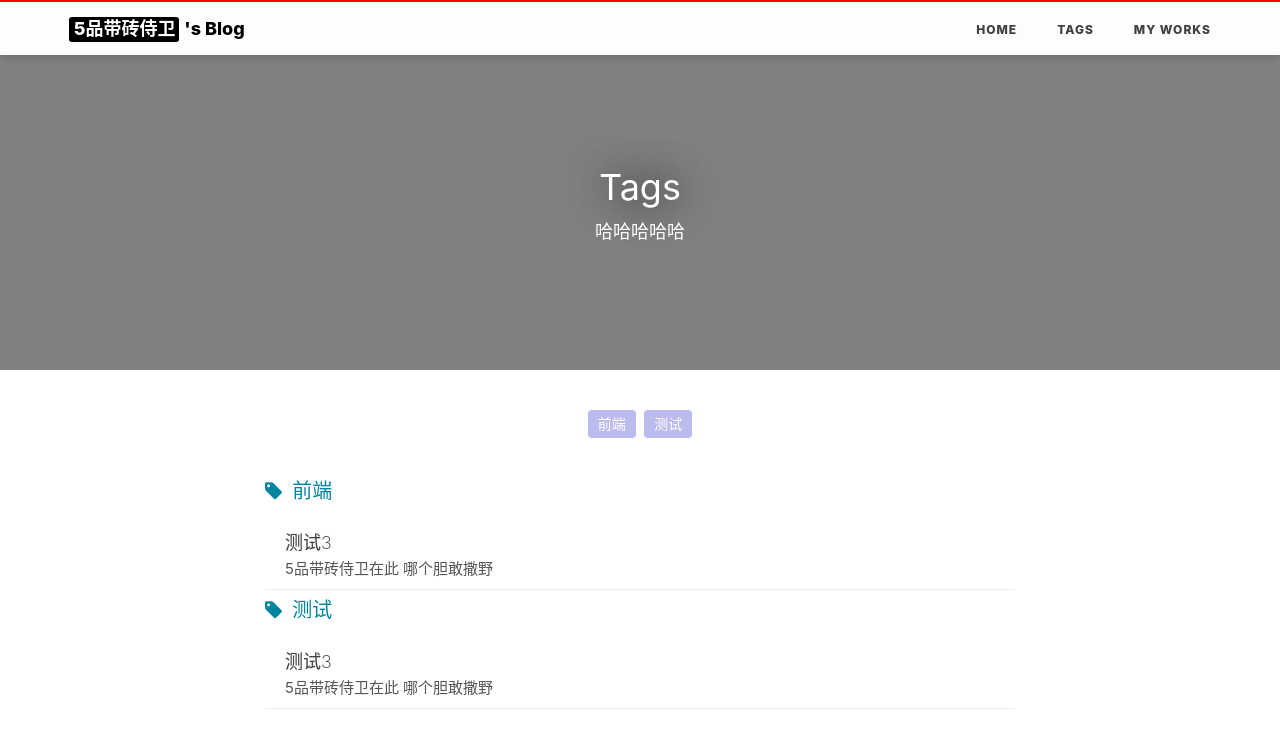
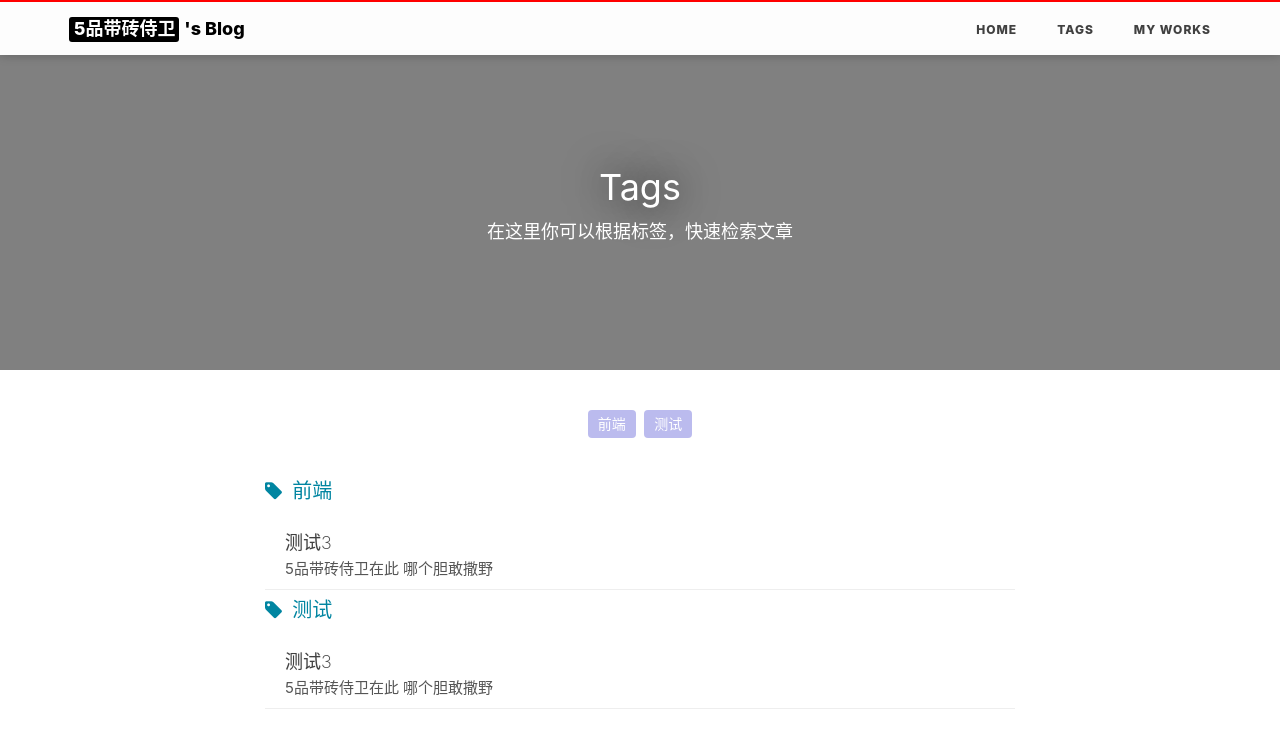
Before and after one commit to zhushuaihua/zhushuaihua.github.io, a plain HTML site: page tags/index.html in a window 1280 px wide. Shown: the top 756 px of the page. Drawn offline with nearby package versions, Linux system fonts and the light colour scheme; some packages are replaced by stand-ins of ours; a script that the page names is missing; files whose address does not match are found by name.

Commit message:
Site updated: 2017-06-29 22:12:13

```diff
--- a/tags/index.html
+++ b/tags/index.html
@@ -144,7 +144,7 @@
             <div class="col-lg-8 col-lg-offset-2 col-md-10 col-md-offset-1 ">
                 <div class="site-heading text-center">
                     <h1>Tags</h1>
-                    <span class="subheading">哈哈哈哈哈</span>
+                    <span class="subheading">在这里你可以根据标签，快速检索文章</span>
                 </div>
             </div>
         </div>
```
